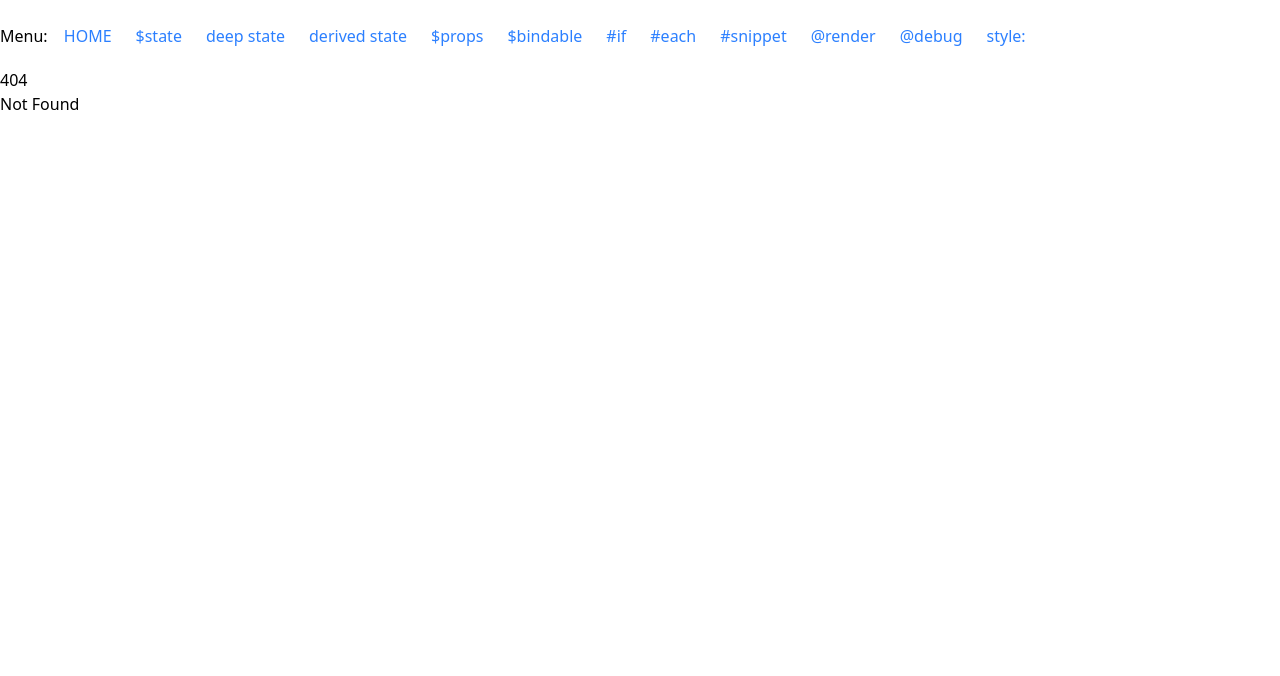
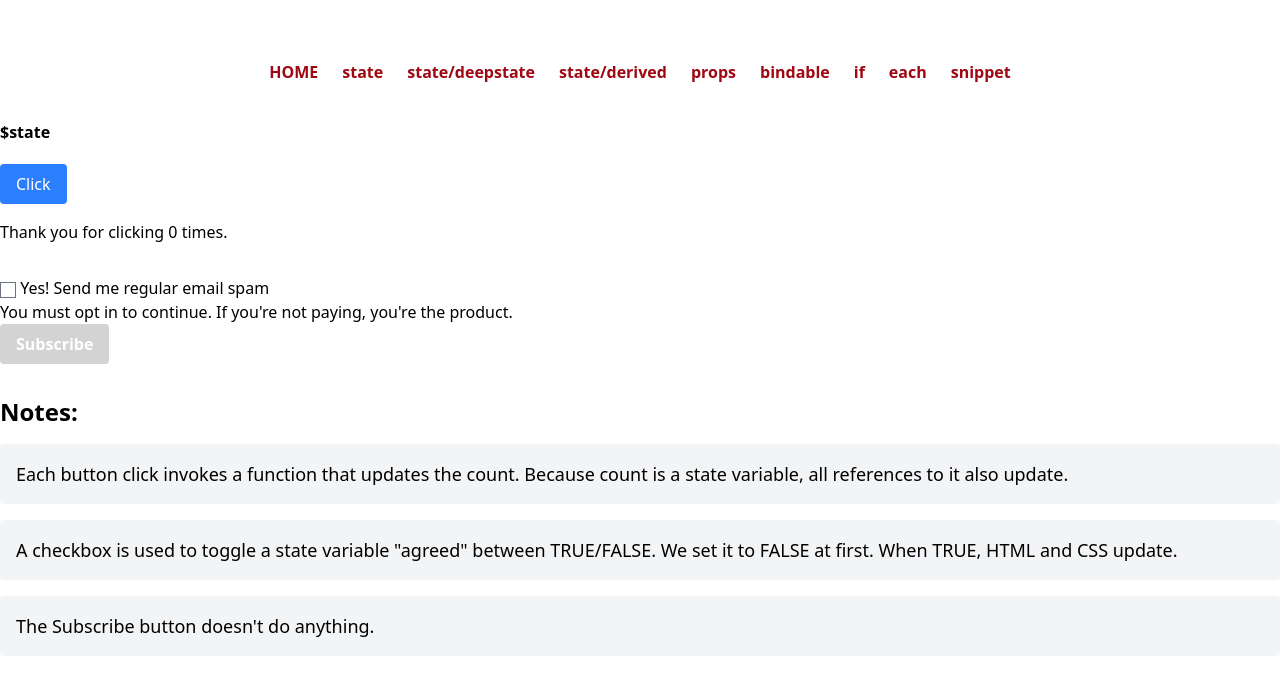
Before and after one commit to MillerPr/svelteCore, a SvelteKit app: page /02state in a window 1280 px wide. Before the commit this address had no page. Shown: the top 676 px of the page. Built offline with nearby package versions, Linux system fonts and the light colour scheme.

Commit message:
add routes

```diff
--- a/src/lib/components/my-navbar.svelte
+++ b/src/lib/components/my-navbar.svelte
@@ -1,25 +1,21 @@
 <script lang="ts">
-	let routeArray = [
-		{ route: '', routeName: 'HOME' },
-		{ route: 'state', routeName: '$state' },
-		{ route: 'state/deepstate', routeName: 'deep state' },
-		{ route: 'state/derived', routeName: 'derived state' },
-		{ route: 'props', routeName: '$props' },
-		{ route: 'bindable', routeName: '$bindable' },
-		{ route: 'if', routeName: '#if' },
-		{ route: 'each', routeName: '#each' },
-		{ route: 'snippet', routeName: '#snippet' },
-		{ route: 'render', routeName: '@render' },
-		{ route: 'debug', routeName: '@debug' },
-		{ route: 'style', routeName: 'style:' }
-	];
+	// A route will not show up in the menu until a +page is there. Hah!
+	let routeArray = Object.keys(import.meta.glob('/src/routes/**/+page.svelte')).map((path) => {
+		const route = path.replace('/src/routes/', '').replace('/+page.svelte', '').replace(/\/$/, '');
+		return {
+			route: route,
+			routeName: route.replace(/\d+/, '')
+		};
+	});
+
+	routeArray[0].route = '';
+	routeArray[0].routeName = 'HOME';
 </script>
 
-<div class="container pb-5">
-	<span>Menu: </span>
+<div class="flex h-24 items-center justify-center font-bold">
 	{#each routeArray as { route, routeName }}
 		<span class="px-3">
-			<a href={`/${route}`} class="text-blue-500 hover:underline">
+			<a href={`/${route}`} class="text-red-800 hover:text-red-400">
 				{routeName}
 			</a>
 		</span>
--- /dev/null
+++ b/src/lib/components/page-notes.svelte
@@ -0,0 +1,14 @@
+<script lang="ts">
+	let { pageNotes = $bindable() } = $props();
+</script>
+
+{#if pageNotes}
+	<div class="container mt-8">
+		<p class="text-2xl font-bold">Notes:</p>
+		{#each pageNotes as pageNote}
+			<div class="mt-4 rounded bg-gray-100 p-4">
+				<p class="text-lg">{pageNote}</p>
+			</div>
+		{/each}
+	</div>
+{/if}
--- a/src/routes/+page.svelte
+++ b/src/routes/+page.svelte
@@ -4,9 +4,9 @@
 <div class="container">
 	<div>Core Svelte Concepts</div>
 	<p>
-		Visit the GitHub repo: <a
+		Visit the GitHub repo <a
 			class="text-red-800 hover:font-bold"
 			href="https://github.com/MillerPr/svelteCore">svelteCore</a
-		>
+		> to see the Svelte code. Clone the repo to work with the code locally.
 	</p>
 </div>
--- a/src/routes/state/+page.svelte
+++ b/src/routes/02state/+page.svelte
@@ -1,4 +1,10 @@
 <script>
+	import PageNotes from '$lib/components/page-notes.svelte';
+	let pageNotes = [
+		'Each button click invokes a function that updates the count. Because count is a state variable, all references to it also update.',
+		'A checkbox is used to toggle a state variable "agreed" between TRUE/FALSE. We set it to FALSE at first. When TRUE, HTML and CSS update.',
+		"The Subscribe button doesn't do anything."
+	];
 	let count = $state(0);
 	function increment() {
 		count += 1;
@@ -33,6 +39,7 @@
 			Subscribe
 		</button>
 	</div>
+	<PageNotes {pageNotes} />
 </div>
 
 <style>
--- a/src/routes/state/deepstate/+page.svelte
+++ b/src/routes/02state/deepstate/+page.svelte
@@ -1,4 +1,9 @@
 <script>
+	import PageNotes from '$lib/components/page-notes.svelte';
+	const pageNotes = [
+		'This example only demonstrates that mutating an array also triggers rendering based on a change to state.',
+		'See the $derived state page for how we update the total.'
+	];
 	let numbers = $state([1, 2, 3, 4]);
 
 	function addNumber() {
@@ -16,3 +21,4 @@
 	</button>
 	<p>Add these up: {numbers.join(' + ')} =</p>
 </div>
+<PageNotes {pageNotes} />
--- a/src/routes/state/derived/+page.svelte
+++ b/src/routes/02state/derived/+page.svelte
@@ -1,4 +1,10 @@
-<script>
+<script lang="ts">
+	import PageNotes from '$lib/components/page-notes.svelte';
+	let pageNotes = [
+		'The total is derived from the array.',
+		'The array is a state variable. The total is a derived variable.',
+		'We use the .reduce() array method to launch a callback function that adds each value in the array.'
+	];
 	let numbers = $state([1, 2, 3, 4]);
 	const total = $derived(
 		numbers.reduce((accumulator, currentValue) => accumulator + currentValue, 0)
@@ -21,3 +27,4 @@
 		<p>{total} = {numbers.join(' + ')}</p>
 	{/if}
 </div>
+<PageNotes {pageNotes} />
--- a/src/routes/render/+page.svelte
+++ /dev/null
@@ -1,6 +0,0 @@
-<script lang="ts">
-</script>
-
-<div class="container">
-	<div>@render</div>
-</div>
```
Also changed, not shown: src/routes/03props/+page.svelte (renamed from src/routes/props/+page.svelte), src/routes/04bindable/+page.svelte (renamed from src/routes/bindable/+page.svelte), src/routes/05if/+page.svelte (renamed from src/routes/if/+page.svelte), src/routes/06each/+page.svelte (renamed from src/routes/each/+page.svelte), src/routes/07snippet/+page.svelte (renamed from src/routes/snippet/+page.svelte).
